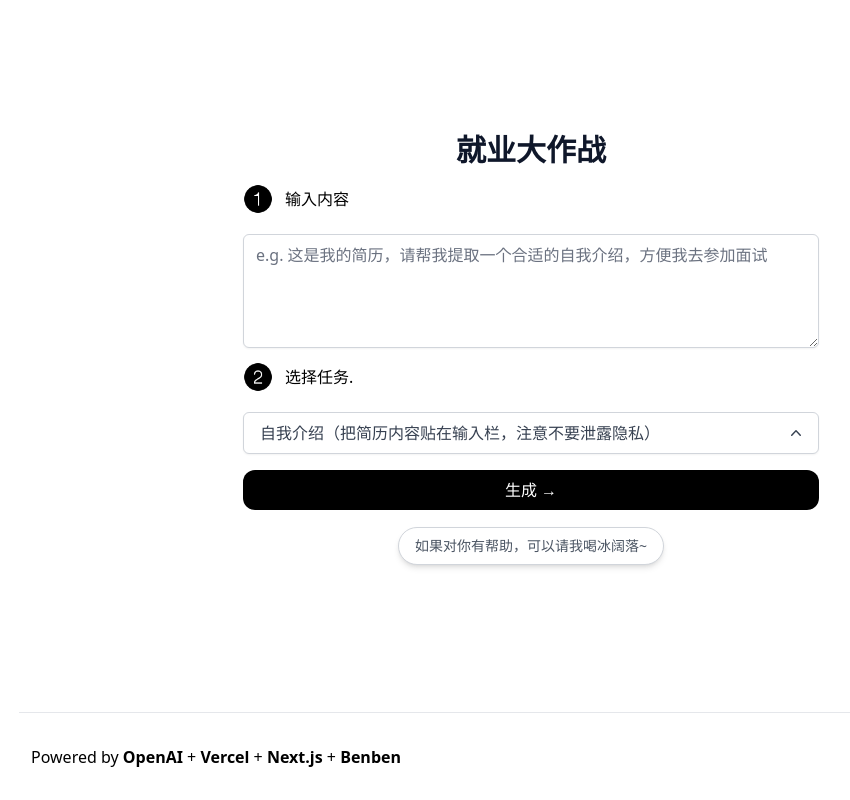
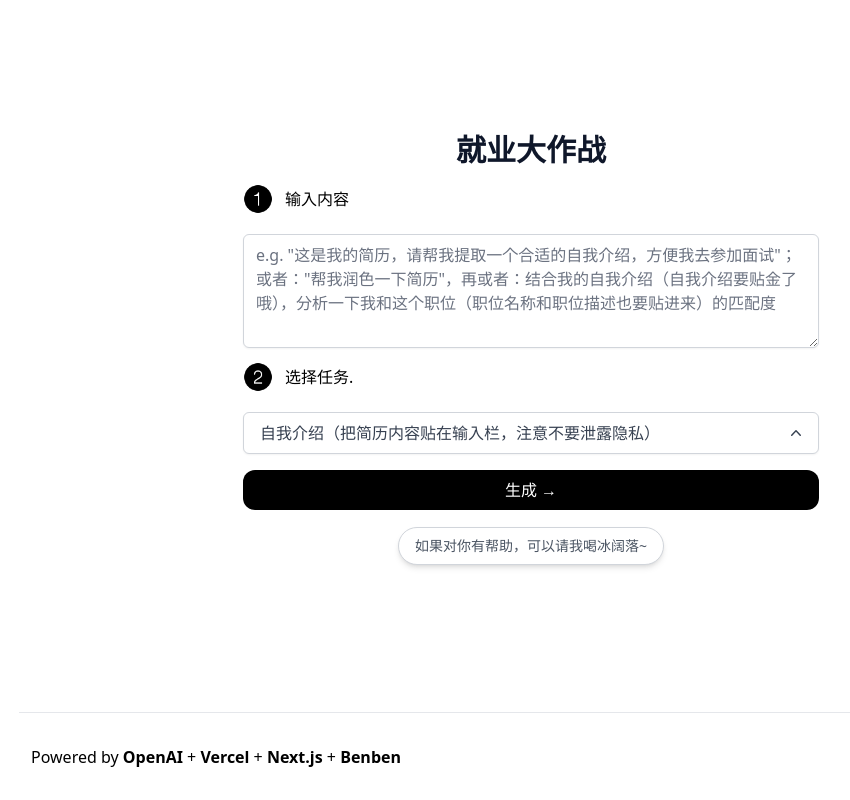
Before and after one commit to tiwentichat/benben-wenan, a Next.js app: page / in a window 1280 px wide. Shown: the whole page, without its empty margins (109-959 px from the left). Built offline with nearby package versions, Linux system fonts and the light colour scheme.

Commit message:
Update index.tsx

```diff
--- a/pages/index.tsx
+++ b/pages/index.tsx
@@ -16,7 +16,7 @@ const Home: NextPage = () => {
   const [desc, setDesc] = useState("");
   const [lang, setLang] = useState<VibeType>("自我介绍（把简历内容贴在输入栏，注意不要泄露隐私）");
   const [generatedDescs, setGeneratedDescs] = useState<string>("");
-  const defultDesc = '这是我的简历，请帮我提取一个合适的自我介绍，方便我去参加面试'
+  const defultDesc = '"这是我的简历，请帮我提取一个合适的自我介绍，方便我去参加面试"；或者："帮我润色一下简历"，再或者：结合我的自我介绍（自我介绍要贴金了哦），分析一下我和这个职位（职位名称和职位描述也要贴进来）的匹配度'
   console.log("Streamed response: ", {generatedDescs});
   let promptObj = {
     "自我介绍（把简历内容贴在输入栏，注意不要泄露隐私）":"把简历内容提炼成自我介绍，需要展示出我的特点，也要展现出工作中的表现",
```
